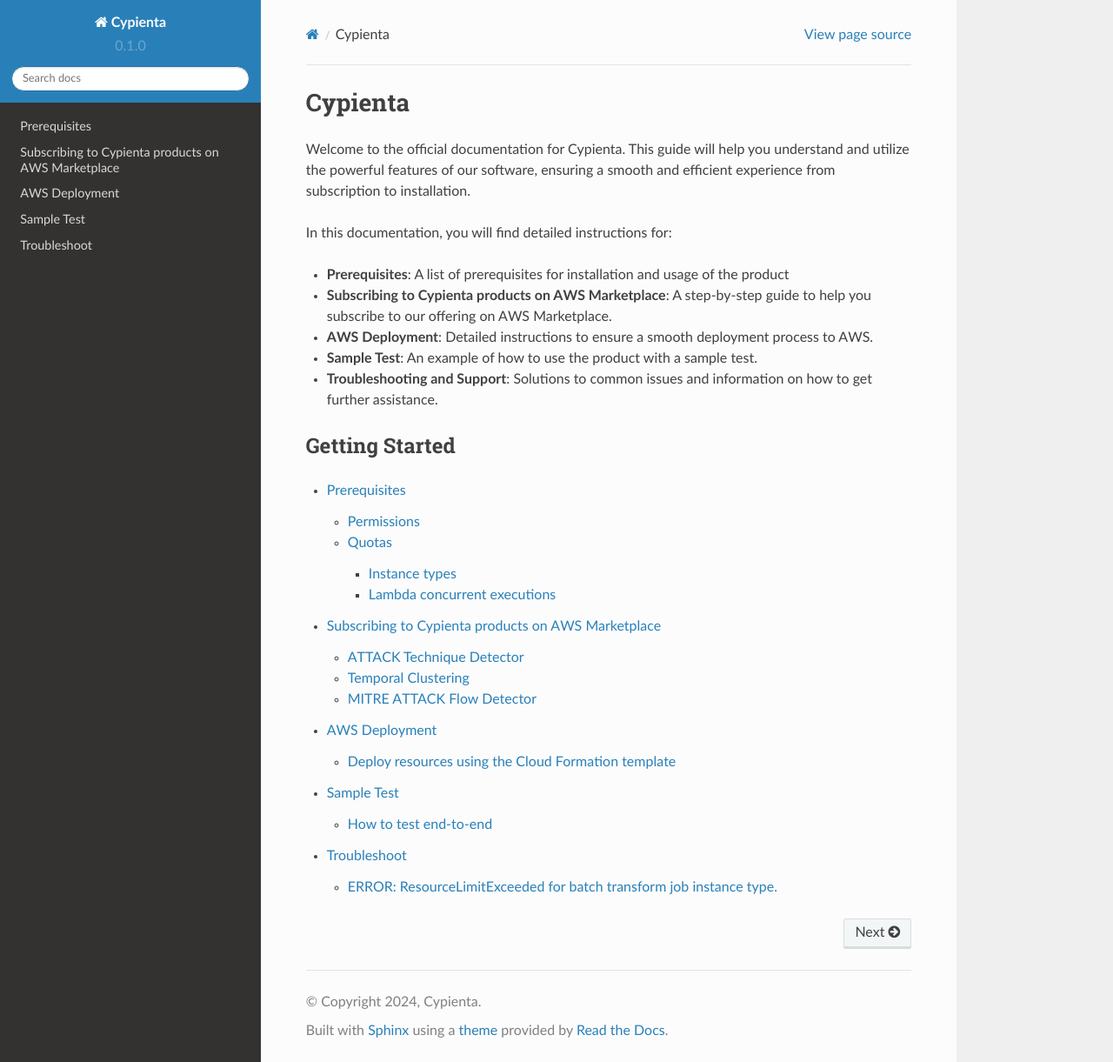
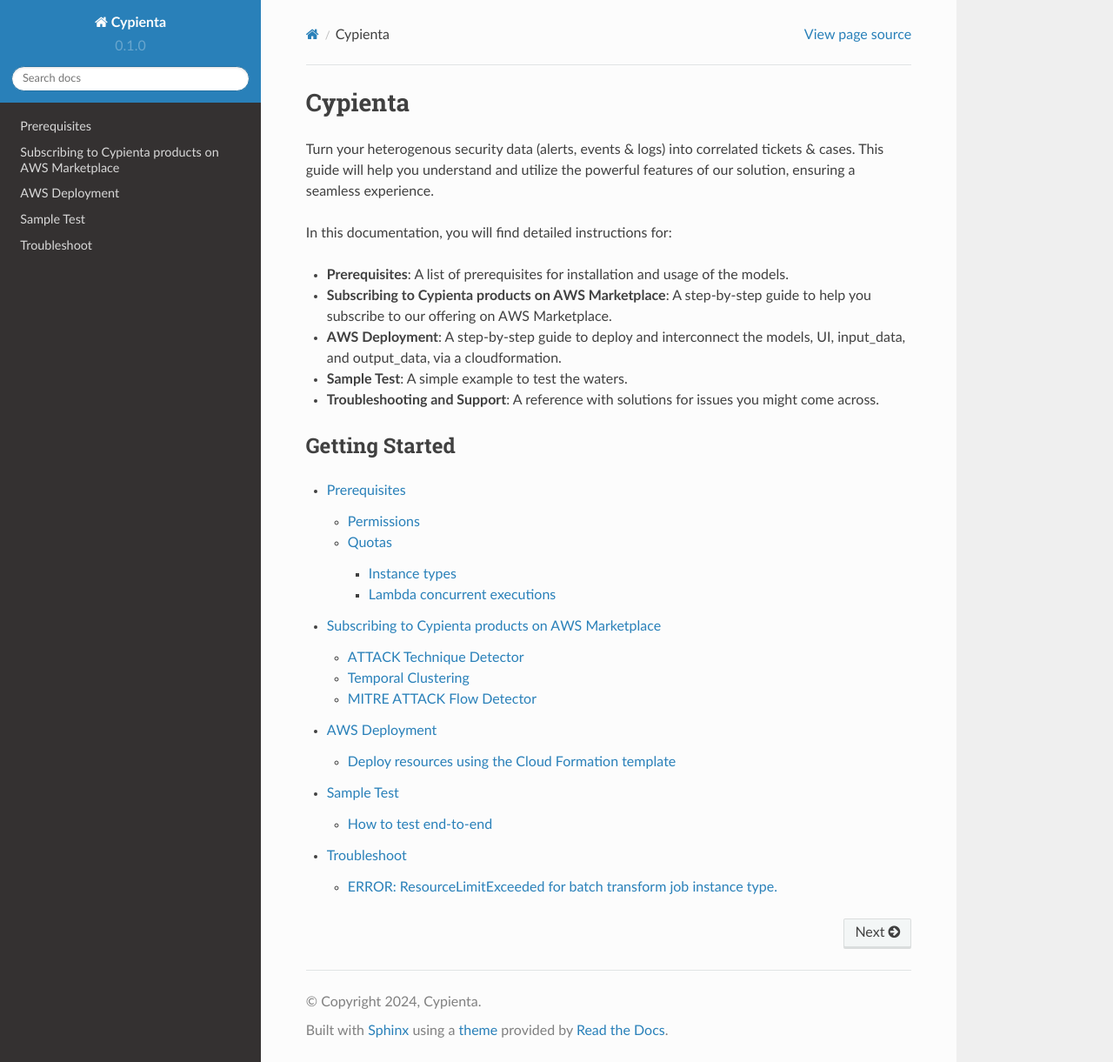
Before and after one commit to cypienta/docs, a Sphinx documentation site: the page built from docs/source/index.rst, in a window 1280 px wide and 1221 px high. Shown: the whole window at 87% size. Built offline with Sphinx 7.4.7 and the Read the Docs theme 2.0.0, drawn with Linux system fonts in a browser that asks for light colours.

Commit message:
Update index.rst

```diff
--- a/docs/source/index.rst
+++ b/docs/source/index.rst
@@ -1,16 +1,16 @@
 Cypienta
 ===================================
 
-Welcome to the official documentation for Cypienta. This guide will help you understand and utilize the powerful features of our software, ensuring a smooth and efficient experience from subscription to installation.
+Turn your heterogenous security data (alerts, events & logs) into correlated tickets & cases.
+This guide will help you understand and utilize the powerful features of our solution, ensuring a seamless experience.
 
 In this documentation, you will find detailed instructions for:
 
--  **Prerequisites**: A list of prerequisites for installation and usage of the product
+-  **Prerequisites**: A list of prerequisites for installation and usage of the models.
 -  **Subscribing to Cypienta products on AWS Marketplace**: A step-by-step guide to help you subscribe to our offering on AWS Marketplace.
--  **AWS Deployment**: Detailed instructions to ensure a smooth deployment process to AWS.
--  **Sample Test**: An example of how to use the product with a sample test.
--  **Troubleshooting and Support**: Solutions to common issues and information on how to get further assistance.
-
+-  **AWS Deployment**: A step-by-step guide to deploy and interconnect the models, UI, input_data, and output_data, via a cloudformation.
+-  **Sample Test**: A simple example to test the waters.
+-  **Troubleshooting and Support**: A reference with solutions for issues you might come across.
 
 Getting Started
 --------
```
